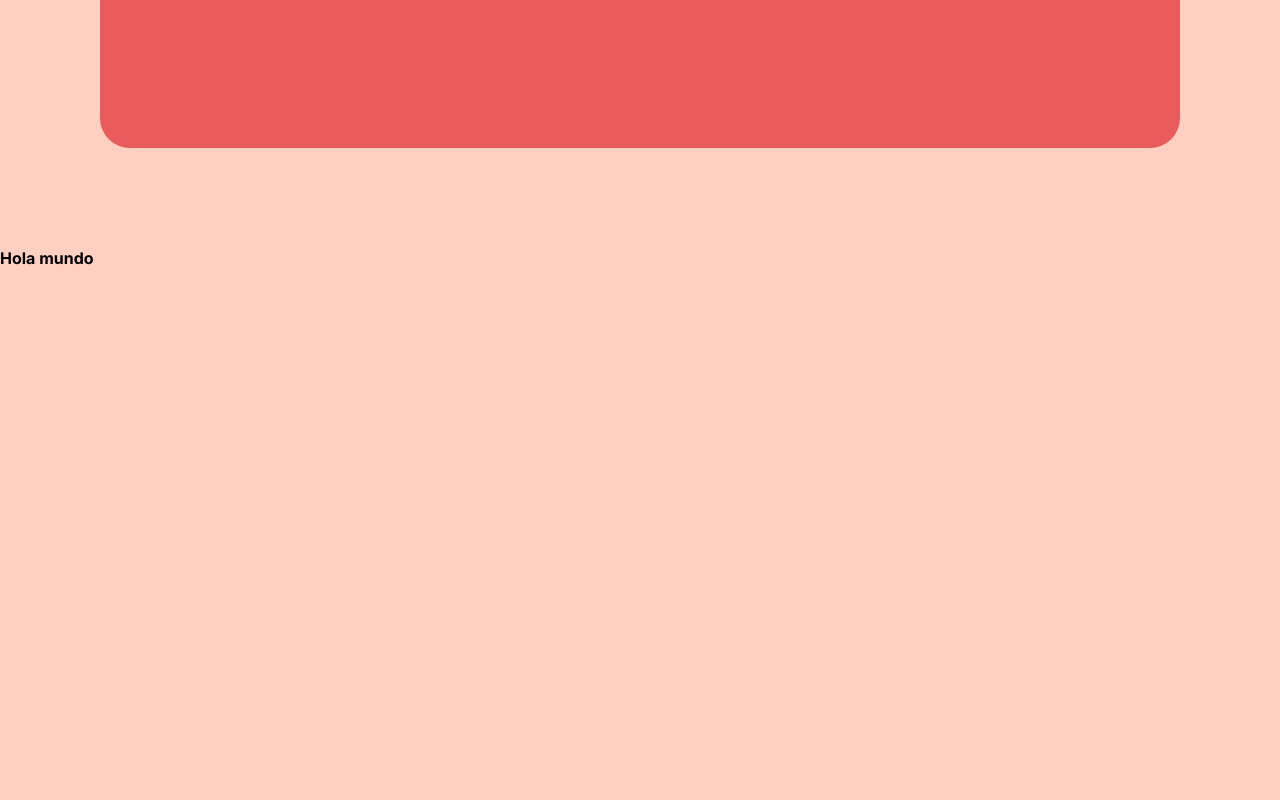
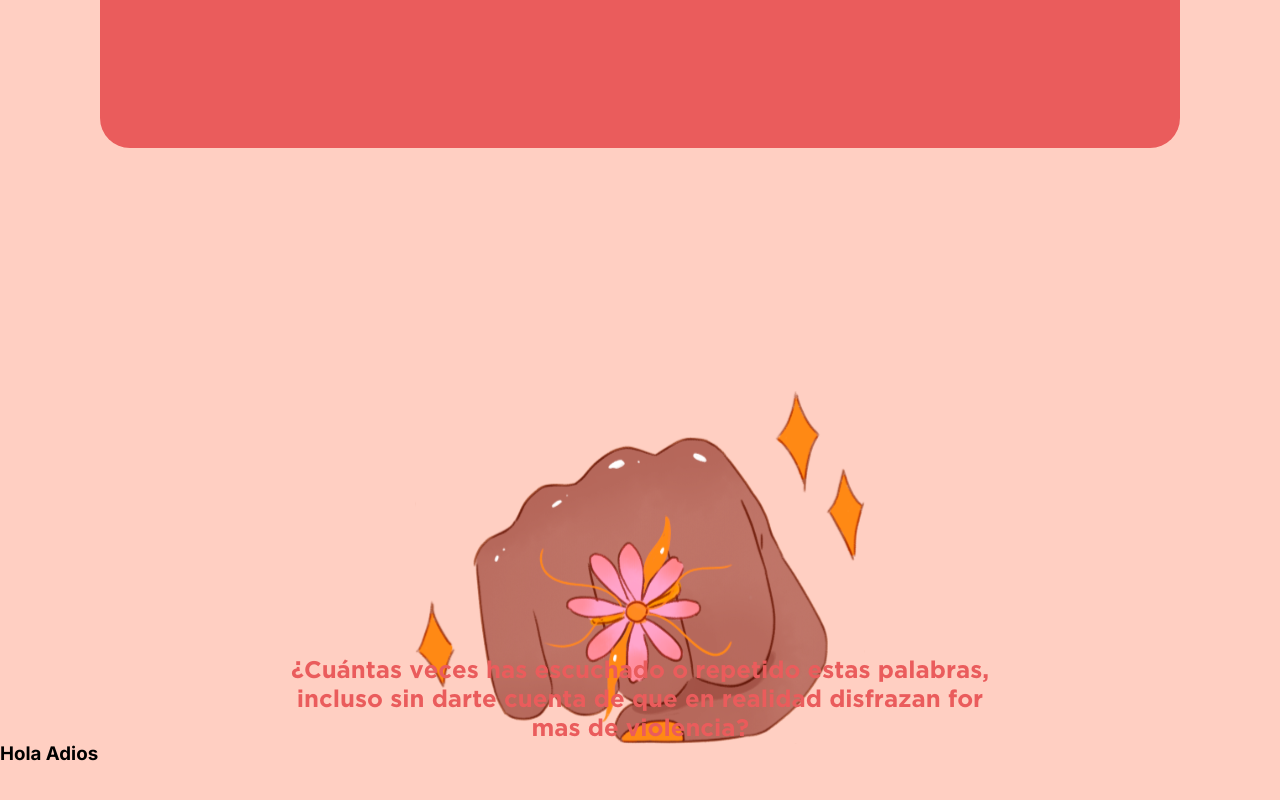
Before and after one commit to Alonso-GarnierBBDO/pongamosle_nombre, a Next.js app: page / in a window 1280 px wide. Shown: the part 1352-2152 px from the top of the page. After the commit the page ends 2117 px from the top, so only its background shows below. Built offline with nearby package versions, Linux system fonts and the light colour scheme.

Commit message:
Se agrego la seccion de violencia

```diff
--- a/package.json
+++ b/package.json
@@ -9,6 +9,7 @@
     "lint": "next lint"
   },
   "dependencies": {
+    "animejs": "^3.2.1",
     "framer-motion": "^10.16.4",
     "gsap": "^3.12.2",
     "next": "13.5.4",
@@ -17,6 +18,7 @@
     "sass": "^1.69.2"
   },
   "devDependencies": {
+    "@types/animejs": "^3.1.8",
     "@types/locomotive-scroll": "^4.1.1",
     "@types/node": "^20",
     "@types/react": "^18",
--- a/src/app/page.tsx
+++ b/src/app/page.tsx
@@ -5,6 +5,7 @@ import InicioComponent from "@/components/page/inicio";
 import MensajesComponents from "@/components/page/mensajes";
 import ViolenciaComponent from "@/components/page/violencia";
 import locoScrollFunction from "@/hook/useLocoScroll";
+import RepeticionComponent from "@/components/page/repeticion";
 
 export default function Home() {
 
@@ -23,6 +24,9 @@ export default function Home() {
           <section className="sectionScroll">
             <ViolenciaComponent/>
           </section>
+          <section className="sectionScroll">
+            <RepeticionComponent/>
+          </section>
         </section>
       </>
   )
--- a/src/assets/scss/global.scss
+++ b/src/assets/scss/global.scss
@@ -18,14 +18,20 @@ html{
     background-color: $principal_01;
 }
 
-// main{
-//     overflow: hidden;
-// }
+.normalSize{
+    width: calc(100vw - 21px);
+    padding: 10px;
 
-// main{
-//     width: 100vw;
-//     height: 100vh;
-// }
+    @include bp(tablet){
+        width: calc(100vw - 38px);
+    }
+
+    @include bp(laptop){
+        width: calc(100vw - 200px);
+        height: calc(100vh - 200px);
+        padding: 100px;
+    }
+}
 
 .locomotive_scroll{
     overflow: auto;
--- a/src/assets/scss/pages/home/_violencia.scss
+++ b/src/assets/scss/pages/home/_violencia.scss
@@ -1,5 +1,57 @@
 .violencia{
-    width: 100vw;
-    height: 100vh;
-    // background-color: red;
+
+    margin-top: 40px;
+    display: flex;
+    justify-content: center;
+    align-items: center;
+    flex-flow: column;
+
+    width: calc(100vw - 21px);
+    padding: 10px;
+    display: none;
+
+    @include bp(tablet){
+        width: calc(100vw - 38px);
+        display: flex;
+    }
+
+    @include bp(laptop){
+        width: calc(100vw - 200px);
+        padding: 0px 100px;
+        margin-top: 0px;
+    }
+
+    .imageContainer{
+
+        width: 100%;
+        max-width: 450px;
+        margin-bottom: 50px;
+
+        img{
+            width: 100%;
+            height: 100%;
+        }
+
+    }
+
+    .content{
+
+        max-width: 700px;
+        text-align: center;
+        font-family: $font_secundario;
+        font-size: 1.5rem;
+        color: $principal_02;
+
+        p{
+            overflow: hidden;
+
+            .letter{
+                display: inline-block;
+            }
+
+        }
+
+    }
+
+
 }
--- /dev/null
+++ b/src/components/page/repeticion.tsx
@@ -0,0 +1,17 @@
+/**
+ * En este archivo se muestra la tercer seccion del home la cual es la repeticion
+ */
+
+
+function RepeticionComponent(){
+
+    return(
+        <>
+            <h1>Hola Adios</h1>
+        </>
+    )
+
+}
+
+
+export default RepeticionComponent;
--- a/src/components/page/violencia.tsx
+++ b/src/components/page/violencia.tsx
@@ -1,14 +1,56 @@
+
+import Puno from '@/assets/img/home/Puño.svg';
+import Image from 'next/image';
+import { useEffect, useRef } from 'react';
+import anime from 'animejs/lib/anime.es';
+import { motion, useInView } from 'framer-motion';
 
 export default function ViolenciaComponent(){
+
+    const containerText = useRef(null);
+    const elementView = useInView(containerText);
+
+    useEffect(()=>{
+        console.log(elementView);
+        if(containerText.current){
+            lettersAnimation(containerText.current);
+        }
+    }, [elementView]);
 
     return (
         <>
 
             <section className="violencia">
-                <h1>Hola mundo</h1>
+                <section className='imageContainer' data-scroll data-scroll-speed="1">
+                    <Image src={Puno.src} width={100} height={100} alt="Puño ilustrativos" title='Puño ilustrativos' />
+                </section>
+                <section className='content'>
+                    <motion.p ref={ containerText } title='¿Cuántas veces has escuchado o repetido estas palabras, incluso sin darte cuenta de que en realidad disfrazan formas de violencia?'>¿Cuántas veces has escuchado o repetido estas palabras, incluso sin darte cuenta de que en realidad disfrazan formas de violencia?</motion.p>
+                </section>
             </section>
 
         </>
     );
 
 }
+
+function lettersAnimation(containerText : HTMLElement){
+
+    if(containerText.textContent){
+        containerText.innerHTML = containerText.textContent?.replace(/\S/g, "<span class='letter'>$&</span>")
+
+        anime.timeline({loop: false}).add({
+            targets: '.content .letter',
+            opacity: [0,1],
+            translateX: [40,0],
+            translateZ: 0,
+            scaleX: [0.3, 1],
+            easing: "spring(1, 80, 10, 0)",
+            duration: 800,
+            offset: '-=600',
+            delay: (el, i) => 150 + 25 * i
+        })
+
+    }
+
+}
```
Also changed, not shown: src/assets/img/home/Puño.svg (added), 1 other file (tests, documents, lock files or other folders).
